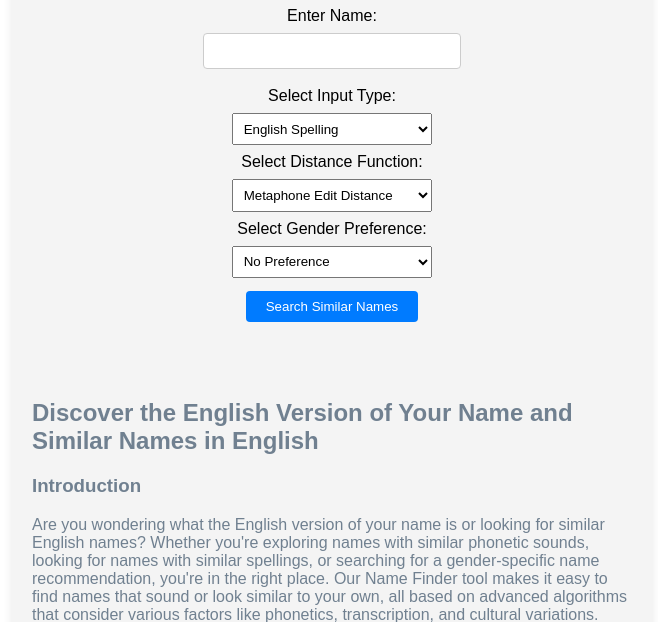
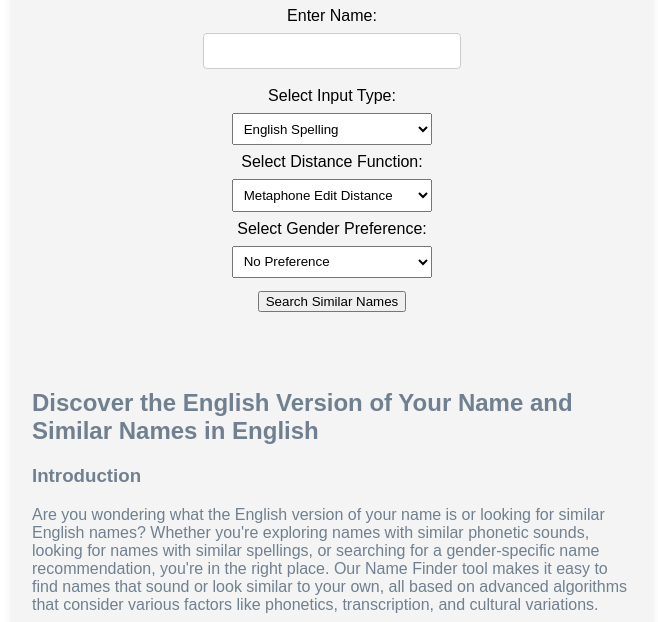
Before and after one commit to cemreefe/similar-name-finder, a Flask app: page / in a window 1280 px wide. Shown: the part 201-823 px from the top of the page, without its empty margins (308-966 px from the left). Run offline with Flask 3, Linux system fonts and the light colour scheme.

Commit message:
Restrict custom style to button.action

```diff
--- a/api/static/styles.css
+++ b/api/static/styles.css
@@ -39,7 +39,7 @@ select {
     padding:0.5em;
 }
 
-button {
+button.action {
     padding: 8px 20px;
     background-color: #007bff;
     color: #fff;
```
